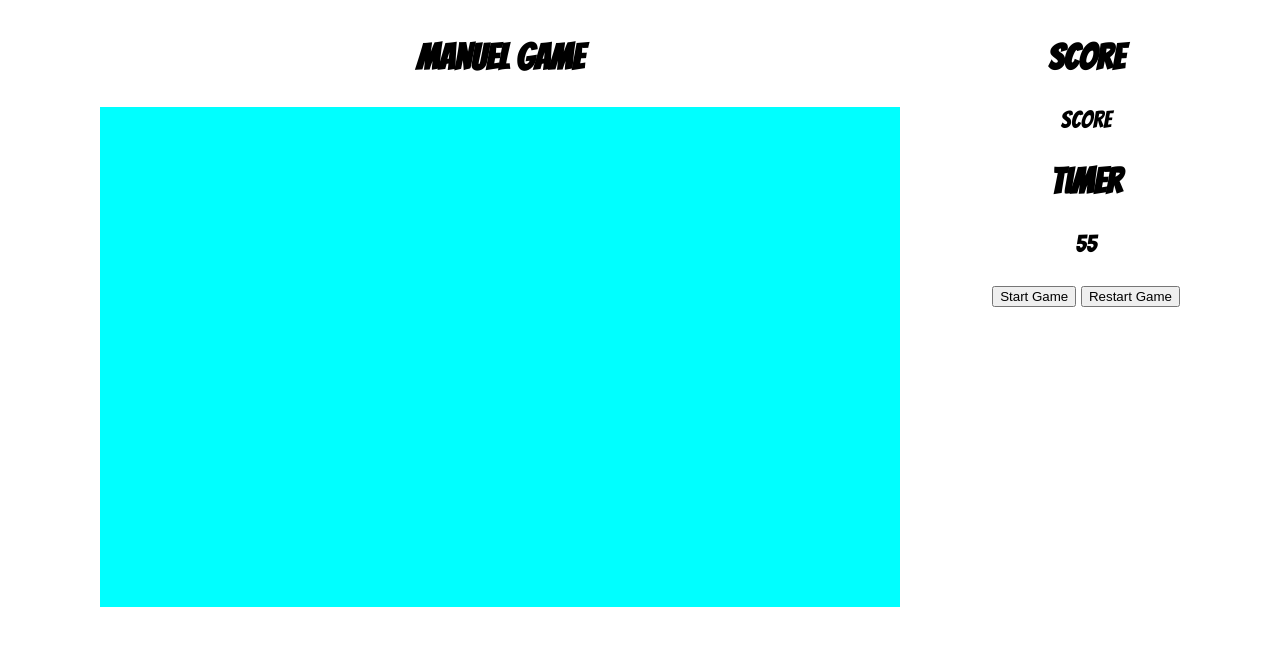
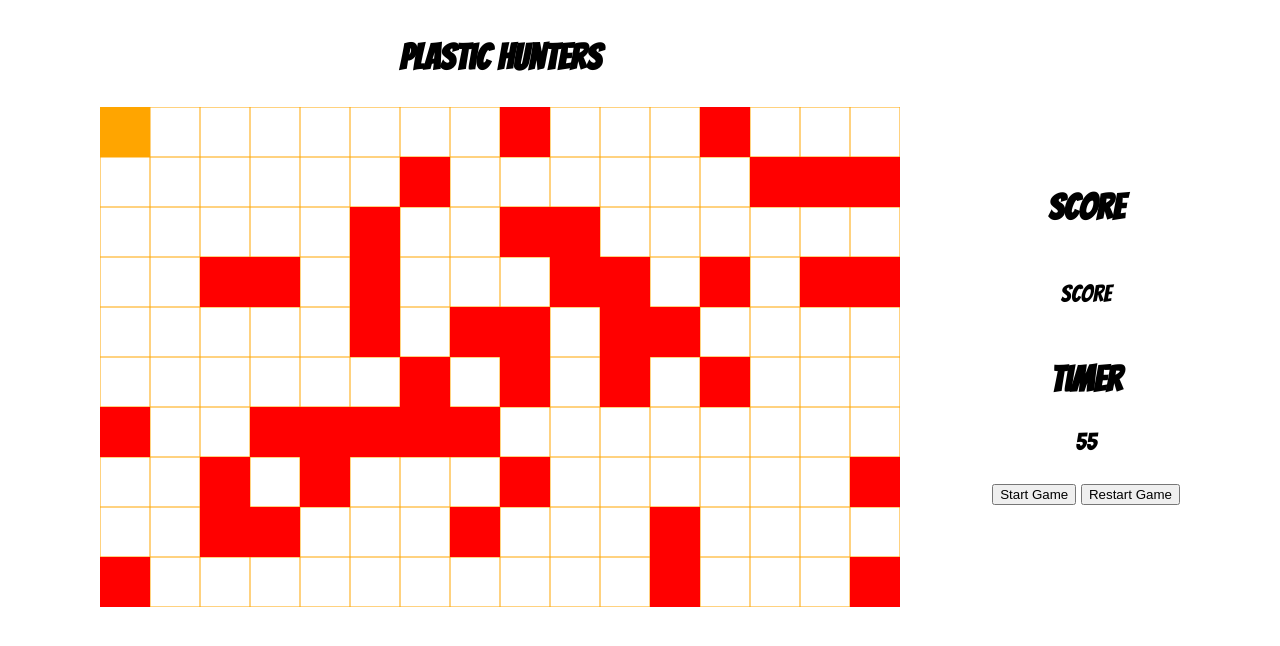
Before and after one commit to TemidoRocha/project-one-manuel, a plain HTML site: page index.html in a window 1280 px wide. Drawn offline with Linux system fonts and the light colour scheme.

Commit message:
character is moving - start to introduce !move to plastic

```diff
--- a/index.html
+++ b/index.html
@@ -9,12 +9,12 @@
   </head>
   <body>
     <section>
-      <h1>Manuel Game</h1>
+      <h1>Plastic Hunters</h1>
       <canvas width="800" height="500"></canvas>
     </section>
 
-    <section class="right side">
-      <div>
+    <section>
+      <div class="rightside">
         <h2>score</h2>
         <p>score</p>
       </div>
@@ -28,11 +28,14 @@
       </div>
     </section>
 
+    <!--all the scripts for JS are bellow-->
+    <script src="./scripts/var.js"></script>
     <script src="./scripts/timer.js"></script>
     <script src="./scripts/poweradd.js"></script>
     <script src="./scripts/bomb.js"></script>
     <script src="./scripts/enemy.js"></script>
     <script src="./scripts/player.js"></script>
+    <script src="./scripts/grid.js"></script>
     <script src="./scripts/game.js"></script>
     <script src="./scripts/main.js"></script>
   </body>
--- a/scripts/game.js
+++ b/scripts/game.js
@@ -5,15 +5,42 @@ class Game {
     this.player = new Player(this);
     this.bomb = new Bomb(this);
     this.enemy = new Enemy(this);
+    this.grid = new Grid(this);
     //this.projectile = new Projectile(this);
     //this.powerAdd = new PowerAdd(this);
 
+    //bellow we command the consctructer to use method paint when we [new Game($canvas)]
     this.paint();
+    this.keyListner();
   }
+
   paint() {
-    this.ctx.s
+    this.grid.paintGrid();
+    this.grid.paintPlastic();
+    this.player.paintCharacter();
   }
+
   clearCanvas() {
-    this.ctx.clearCanvas(0, 0, this.ctx.width, this.ctx.height);
+    this.ctx.clearRect(0, 0, $canvas.width, $canvas.height);
   }
+
+  keyListner() {
+    window.addEventListener('keydown', event => {
+      if (
+        event.keyCode === 37 || //left
+        event.keyCode === 38 || //up
+        event.keyCode === 39 || //right
+        event.keyCode === 40 //down
+      ) {
+        event.preventDefault(); // Stop the default behavior (moving the screen to the left/up/right/down)
+      }
+
+      this.player.move(event); //takes the argument event to move the player
+
+      this.clearCanvas();
+      this.paint();
+    });
+  }
+
+  loop() {} //we will need for the enemies
 }
--- /dev/null
+++ b/scripts/grid.js
@@ -0,0 +1,56 @@
+class Grid {
+  constructor(game) {
+    this.game = game;
+    this.col;
+    this.row;
+    this.plastic = []; //separate makePlastic from paint otherwise it was generating randomly every key press
+
+    this.makePlastic();
+  }
+  paintGrid() {
+    //paint the grid
+    var ctx = this.game.ctx; //we need so we can access canvas from class Game
+    for (let i = 0; i <= 10; i++) {
+      //after we can leave the outer lines and clean the interior grid
+      ctx.beginPath();
+      ctx.strokeStyle = 'orange';
+      ctx.moveTo(0, 0 + i * SQUARE_SIZE);
+      ctx.lineTo($canvas.width, SQUARE_SIZE * i);
+      ctx.stroke();
+      ctx.closePath();
+    }
+    for (let i = 0; i <= 16; i++) {
+      ctx.beginPath();
+      //context.strokeStyle('orange');
+      ctx.moveTo(0 + SQUARE_SIZE * i, 0);
+      ctx.lineTo(SQUARE_SIZE * i, $canvas.height);
+      ctx.stroke();
+      ctx.closePath();
+    }
+  }
+  makePlastic() {
+    var ctx = this.game.ctx; //we need so we can access canvas from class Game
+
+    for (let i = 0; i <= 50; i++) {
+      //to increase the number of plastic just increase the i to increase the array
+      this.setRandomPosition();
+      if (this.col >= 150 || this.row >= 150) {
+        //square(0, 0, 150, 150) will be saved for the character
+        this.plastic.push({ col: this.col, row: this.row });
+      }
+    }
+  }
+  paintPlastic() {
+    var ctx = this.game.ctx;
+    for (let i = 0; i < this.plastic.length; i++) {
+      //we need the length to be sure all the plastic inside the array is read and not more otherwise will display undefined
+      ctx.fillStyle = 'red';
+      ctx.fillRect(this.plastic[i].col, this.plastic[i].row, SQUARE_SIZE, SQUARE_SIZE);
+    }
+  }
+
+  setRandomPosition() {
+    this.col = SQUARE_SIZE * Math.floor(Math.random() * 16); //16 columns (800/50)
+    this.row = SQUARE_SIZE * Math.floor(Math.random() * 10); //10 rows (500/50)
+  }
+}
--- a/scripts/main.js
+++ b/scripts/main.js
@@ -1,5 +1,5 @@
-var $canvas = document.querySelector('canvas');
+const $canvas = document.querySelector('canvas');
 
 const startGame = new Game($canvas);
 
-console.dir(startGame);
+console.dir($canvas);
--- a/scripts/player.js
+++ b/scripts/player.js
@@ -1,5 +1,40 @@
 class Player {
-  constructor(game){
-    this.game =game;
+  constructor(game) {
+    this.game = game;
+    this.col = 0;
+    this.row = 0;
+    //this.health = 100 => if we manage to introduce guns for the pirates
+  }
+
+  paintCharacter() {
+    var ctx = this.game.ctx;
+    ctx.fillStyle = 'orange';
+    ctx.fillRect(this.col, this.row, SQUARE_SIZE, SQUARE_SIZE);
+  }
+  move(event) {
+    var value = event.keyCode;
+
+    switch (value) {
+      case 37: //left
+        if (this.col > 0) {
+          this.col -= 50;
+        }
+        break;
+      case 38: //up
+        if (this.row > 0) {
+          this.row -= 50;
+        }
+        break;
+      case 39: //right
+        if (this.col < $canvas.width - SQUARE_SIZE) {
+          this.col += 50;
+        }
+        break;
+      case 40: //down
+        if (this.row < $canvas.height - SQUARE_SIZE) {
+          this.row += 50;
+        }
+        break;
+    }
   }
 }
--- a/scripts/timer.js
+++ b/scripts/timer.js
@@ -1,4 +1,4 @@
-const timer = document.querySelector('#timer');
+
 setInterval(function() {
   timer.innerText -= 1;
   //console.dir(timer.innerText);
--- /dev/null
+++ b/scripts/var.js
@@ -0,0 +1,3 @@
+const SQUARE_SIZE = 50; //the square size of the grid
+
+const timer = document.querySelector('#timer'); //to update the timer
--- a/style.css
+++ b/style.css
@@ -6,11 +6,13 @@ body {
   text-align: center;
 }
 
+canvas {
+  background-color: white;
+}
+
 .rightside {
   display: flex;
   flex-direction: column;
+  justify-content: space-around;
+  margin-top: 150px;
 }
-
-canvas {
-  background-color: aqua;
-}
```
